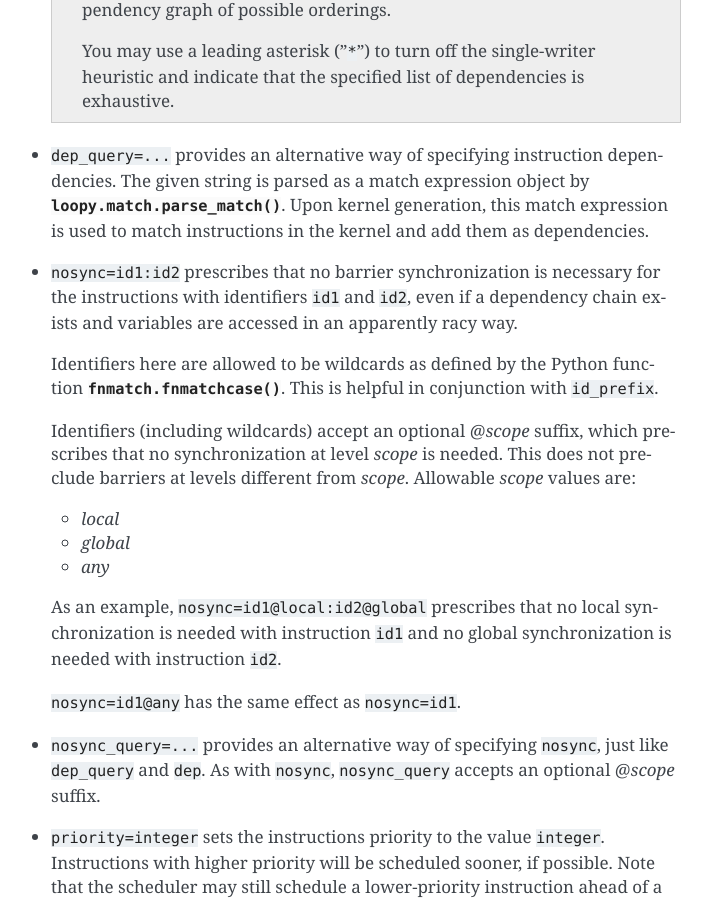
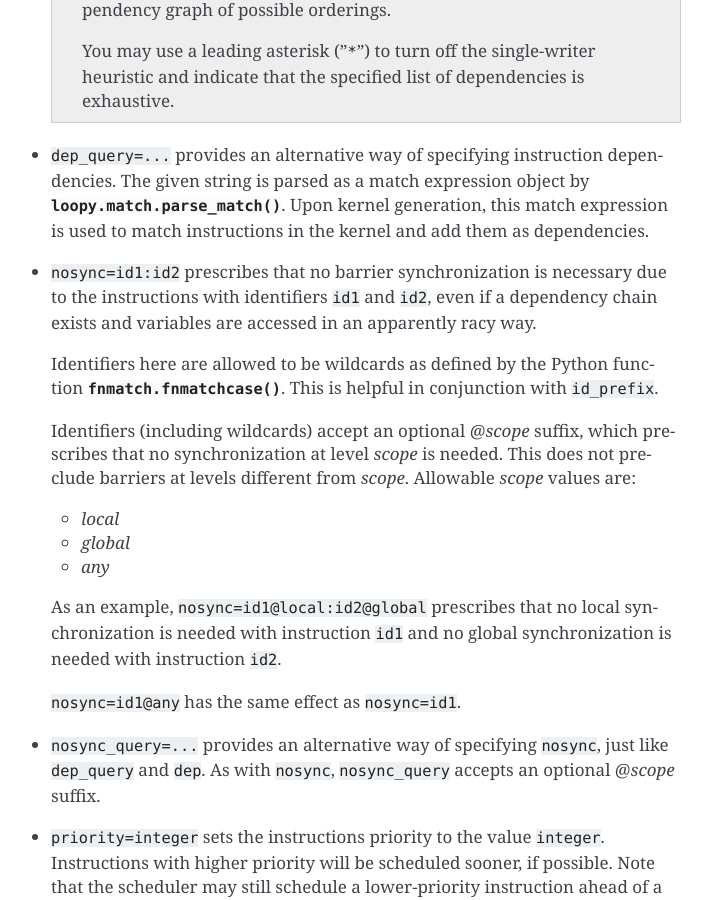
Before and after one commit to inducer/loopy, a Sphinx documentation site: the page built from doc/ref_kernel.rst, in a window 1280 px wide and 900 px high, scrolled down 4772 px. Shown: the whole window, without its empty margins (399-1111 px from the left). Built offline with Sphinx 7.4.7, drawn with Linux system fonts in a browser that asks for light colours.

Commit message:
for -> due to

```diff
--- a/doc/ref_kernel.rst
+++ b/doc/ref_kernel.rst
@@ -249,7 +249,7 @@ These are usually key-value pairs. The following attributes are recognized:
   dependencies.
 
 * ``nosync=id1:id2`` prescribes that no barrier synchronization is necessary
-  for the instructions with identifiers ``id1`` and ``id2``, even if a
+  due to the instructions with identifiers ``id1`` and ``id2``, even if a
   dependency chain exists and variables are accessed in an apparently racy
   way.
 
```
